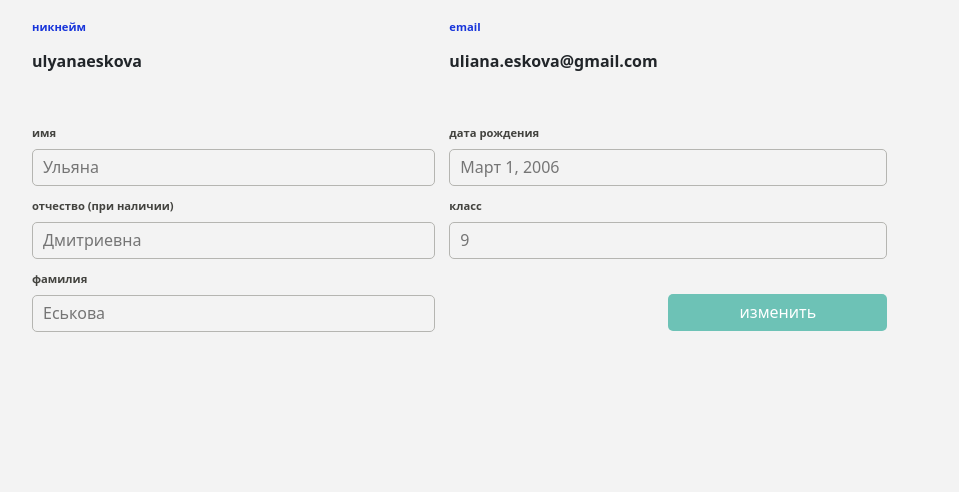
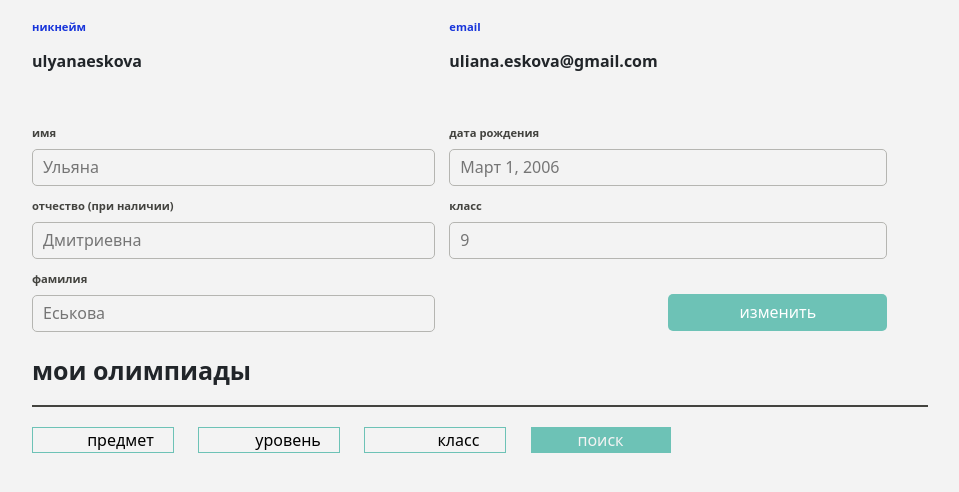
Before and after one commit to justUlik/check_olympiads, a Django app: page /autorization/profile/ in a window 1280 px wide. Shown: the part 280-772 px from the top of the page, without its empty margins (160-1119 px from the left). Run offline with Django 3.2, Linux system fonts and the light colour scheme; a user stored in the database is signed in; data comes from the database, SQL or seed files in the repository; both versions use the stored data as it was after the commit; some libraries are stand-ins or nearby versions.

Commit message:
add users olympiad to his profile(simple version)

```diff
--- a/autorization/templates/autorization/userprofile_upd.html
+++ b/autorization/templates/autorization/userprofile_upd.html
@@ -73,6 +73,54 @@
               </form>
             </div>
           </div>
+
+          <p class="topic_main">мои олимпиады</p>
+          <div class="horiz_line">
+          </div>
+          <form method="get" class="form_filter">
+            <div class="form_filter_obj">
+                <select id="subject" name="subject" style="padding-left: 25%;">
+                  <option class="opt" selected>предмет</option>
+                  {% for sub in subjects %}
+                    <option class="opt" value="{{ sub }}">{{ sub }}</option>
+                  {% endfor %}
+                </select>
+            </div>
+            <div class="form_filter_obj">
+                <select id="rank" name="rank" style="padding-left: 27%;">
+                  <option class="opt" selected>уровень</option>
+                  {% for rank in ranks %}
+                    <option class="opt" value="{{ rank }}">{{ rank }}</option>
+                  {% endfor %}
+                </select>
+            </div>
+            <div class="form_filter_obj">
+                <select id="grade" name="grade" style="padding-left: 33%;">
+                  <option class="opt" selected>класс</option>
+                  {% for grade in grades %}
+                    <option class="opt" value="{{ grade }}">{{ grade }}</option>
+                  {% endfor %}
+                </select>
+            </div>
+            <button type="submit" name="button" class="green_but_filter">поиск</button>
+          </form>
+
+          <div class="vetical_table">
+              {% for olympiad in data_olympiads %}
+                <div class="content_table" onclick="location.href='/olympiad/{{ olympiad.name }}';">
+                  <div class="data">
+                    <p class="subject">{{ olympiad.subject }}</p>
+                    <p class="name_olympiad"></a>{{ olympiad.name }}</p>
+                    <p class="date"> Дата проведения: {{ olympiad.competition_date }}</p>
+                    {% if i.4 != "н" %}
+                      <p class="rank">{{ olympiad.rank }} уровень</p>
+                    {% else %}
+                      <p class="rank">Олимпиада не имеет уровня</p>
+                    {% endif %}
+                  </div>
+                </div>
+              {% endfor %}
+          </div>
     </div>
   </body>
 </html>
--- a/autorization/views.py
+++ b/autorization/views.py
@@ -11,6 +11,9 @@ from django.contrib import messages
 from django.db import transaction
 from .models import Profile
 from .forms import ProfileForm
+from olympiads.filters import OlympiadFilter
+from olympiads.models import Olympiad, registerOlympiad
+import datetime
 
 
 def login_view(request):
@@ -69,6 +72,12 @@ def register_view(request):
 @login_required(login_url='../signin/')
 def profile_view(request):
     profile = Profile.objects.get(user=request.user)
+    olympiads = registerOlympiad.objects.filter(usr=request.user)
+    data_olympiads = []
+    for olympiad in olympiads:
+        if olympiad.olympiad.register_end_date >= datetime.date.today() and olympiad.olympiad.competition_date >= datetime.date.today():
+            data_olympiads.append(olympiad.olympiad)
+    print(data_olympiads)
     if request.method == 'POST':
         profile_form = ProfileForm(request.POST, instance=request.user.profile)
         if profile_form.is_valid():
@@ -102,4 +111,5 @@ def profile_view(request):
 							   "father_name": profile.father_name,
 							   "grade": profile.grade,
                                "birth_date": profile.birth_date,
-                               'profile_form': profile_form})
+                               'profile_form': profile_form,
+                               'data_olympiads' : data_olympiads})
--- a/mainpage/static/css/style.css
+++ b/mainpage/static/css/style.css
@@ -220,6 +220,7 @@ a.no_wrap:hover {
   padding-top: 20px;
   display: inline-block;
   width: 45%;
+  font-size: 100%;
 }
 
 .eml {
@@ -227,6 +228,7 @@ a.no_wrap:hover {
   padding-left: 10px;
   display: inline-block;
   width: 50%;
+  font-size: 100%;
 }
 
 .usr_eml_plc {
```
Also changed, not shown: db.sqlite3.
